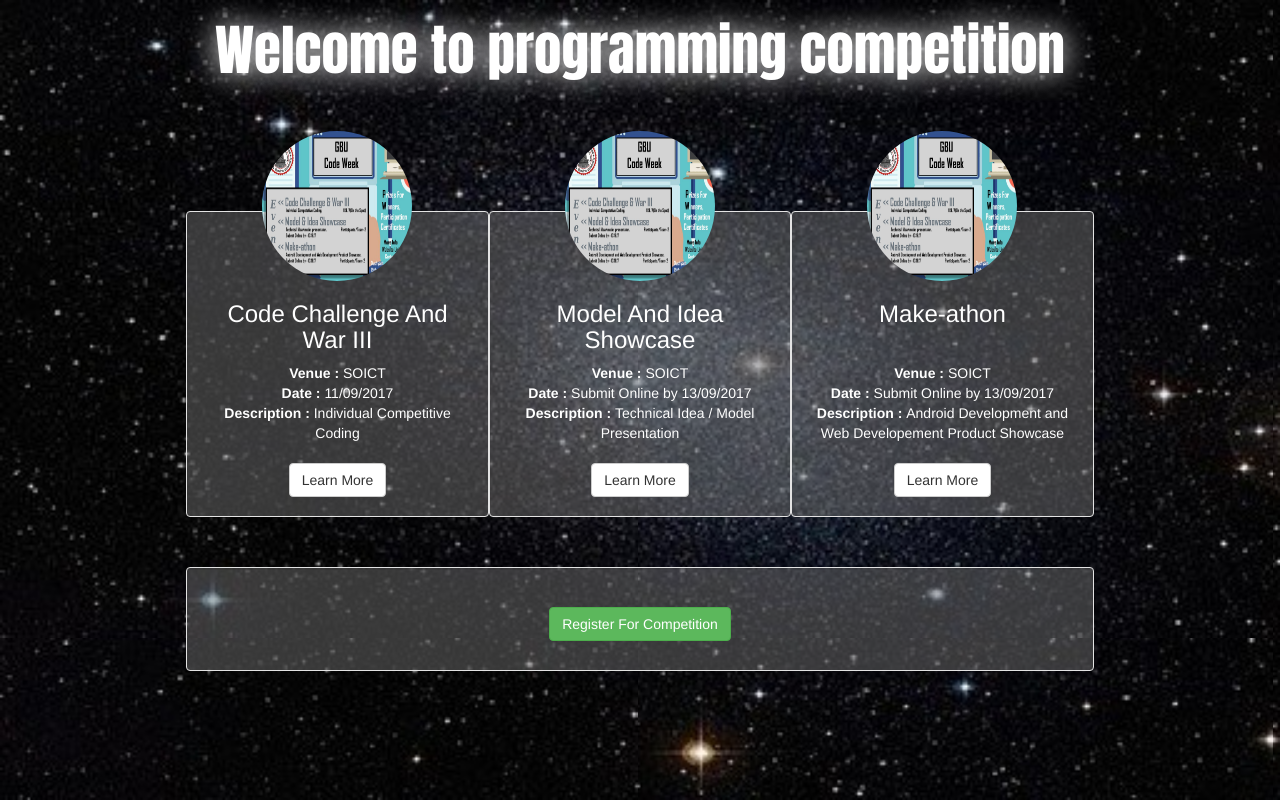
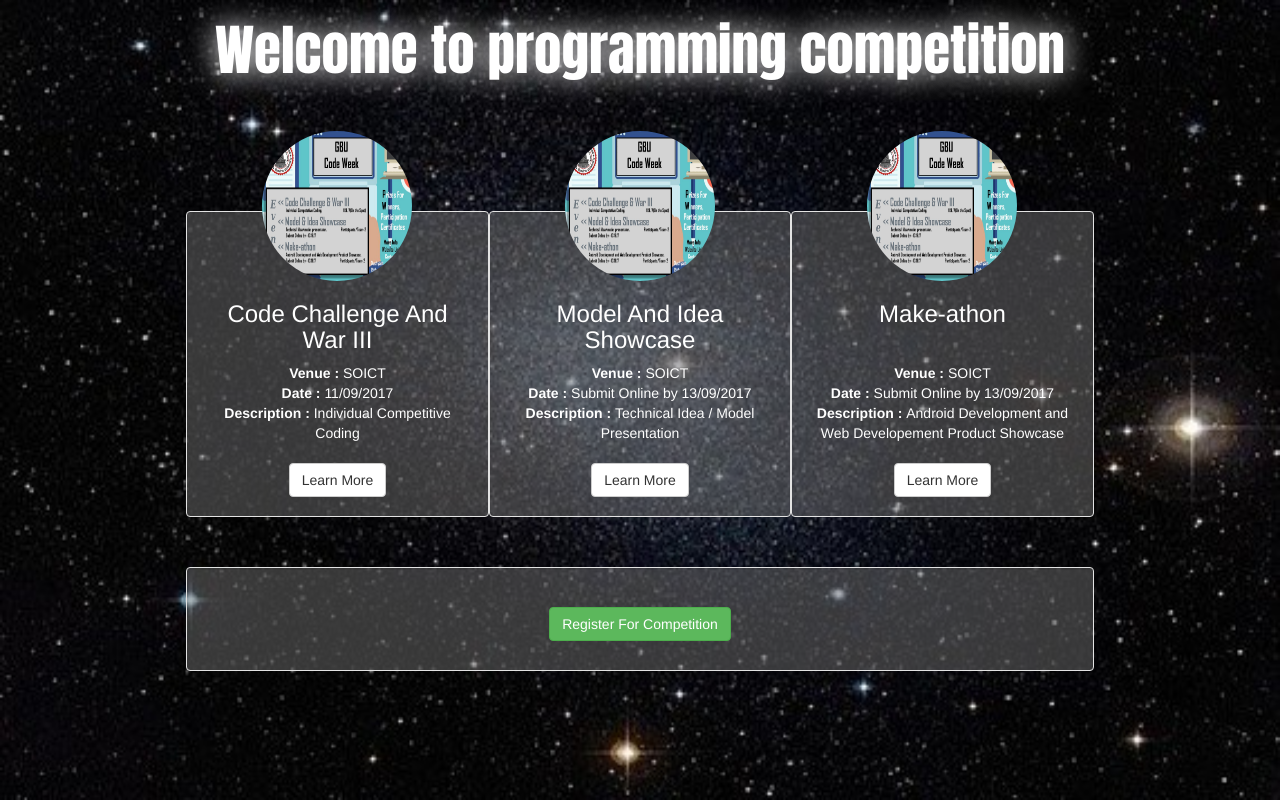
Before and after one commit to vishal-pandey/programming-club, a PHP site: page / in a window 1280 px wide. Run offline with PHP 8.4, Linux system fonts and the light colour scheme; some libraries are stand-ins or nearby versions.

Commit message:
second commit

```diff
--- a/index.php
+++ b/index.php
@@ -125,7 +125,7 @@
 		width: 100%;
 		background-image: url("1.jpeg");
 		background-repeat: no-repeat;
-		background-size: auto 100vh;
+		background-size: 100% 100vh;
 		background-attachment: fixed;
 		overflow: auto;
 		position: absolute;
@@ -200,6 +200,9 @@
 		.desc{
 			padding: 0;
 		}
+		.main{
+			background-size: auto 100vh;
+		}
 
 	}
 
```
